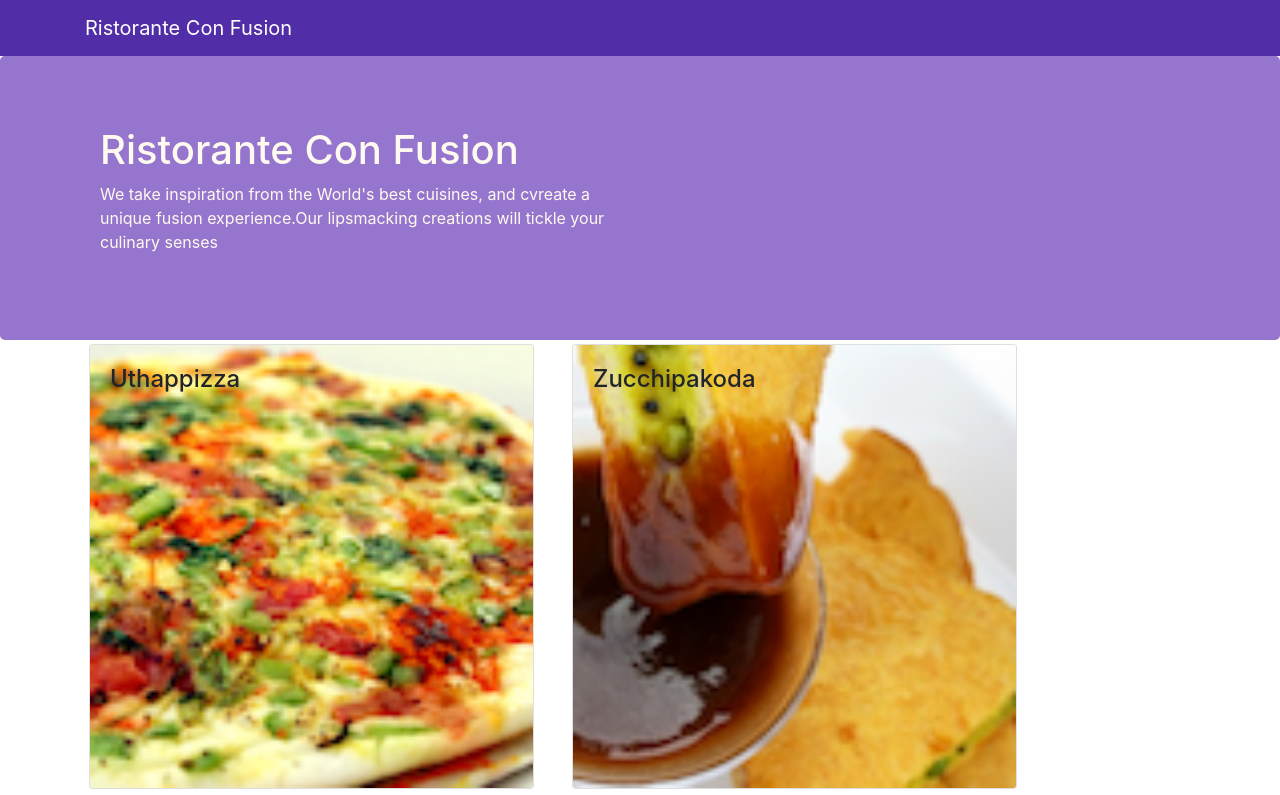
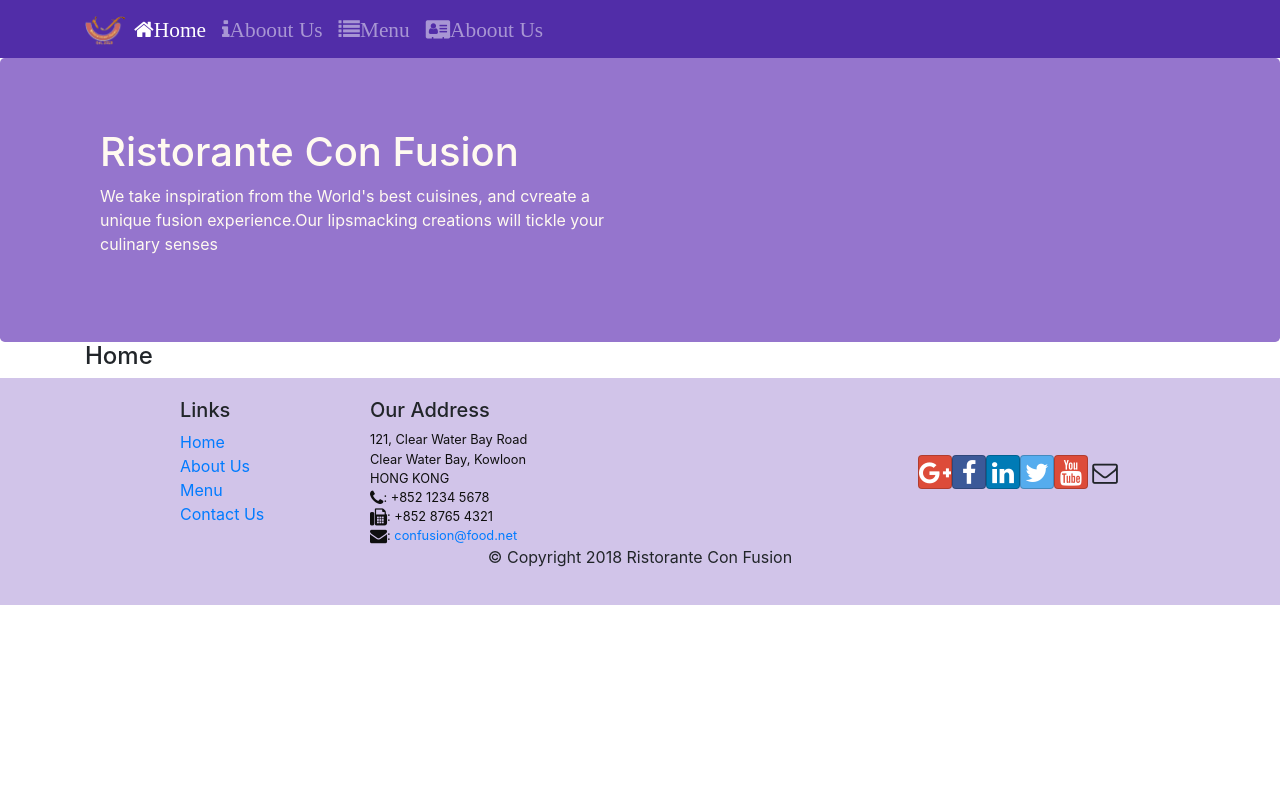
Before and after one commit to Hershal0-0/coursera_practice, a React (Create React App) app in the folder application/: page /home in a window 1280 px wide. Shown: the top 795 px of the page. Built offline with nearby package versions, Linux system fonts and the light colour scheme.

Commit message:
React Router

```diff
--- a/application/package.json
+++ b/application/package.json
@@ -12,6 +12,7 @@
     "react": "^16.13.1",
     "react-dom": "^16.13.1",
     "react-popper": "^2.2.3",
+    "react-router-dom": "^5.2.0",
     "react-scripts": "3.4.3",
     "reactstrap": "^8.5.1"
   },
--- a/application/src/App.js
+++ b/application/src/App.js
@@ -1,5 +1,5 @@
 import React,{Component} from 'react';
-
+import {BrowserRouter} from 'react-router-dom'
 import './App.css';
 import Main from "./components/MainComponent"
 
@@ -8,9 +8,11 @@
   render()
   {
     return(
+    <BrowserRouter>
     <div>
       <Main />
     </div>
+    </BrowserRouter>
     );
   }
 }
--- a/application/src/components/FooterComponent.js
+++ b/application/src/components/FooterComponent.js
@@ -1,5 +1,5 @@
 import React,{Component} from 'react'
-
+import {Link} from 'react-router-dom'
 class Footer extends Component{
     render(){
         return(
@@ -9,10 +9,10 @@
                 <div className="col-4 offset-1 col-sm-2">
                     <h5>Links</h5>
                     <ul className="list-unstyled">
-                        <li><a href="#">Home</a></li>
-                        <li><a href="#">About</a></li>
-                        <li><a href="#">Menu</a></li>
-                        <li><a href="contactus.html">Contact</a></li>
+                        <li><Link to="/home">Home</Link> </li>
+                        <li><Link to="/aboutus">About Us</Link>  </li>
+                        <li><Link to="/menu">Menu</Link> </li>
+                        <li><Link to="/contactus" >Contact Us</Link></li>
                     </ul>
                 </div>
                 <div className="col-7 col-sm-5">
--- a/application/src/components/HeaderComponent.js
+++ b/application/src/components/HeaderComponent.js
@@ -1,14 +1,56 @@
 import React,{Component} from 'react'
-import  {Navbar,NavbarBrand,Jumbotron} from 'reactstrap';
+import  {Navbar,NavbarBrand,Nav,NavbarToggler,Collapse,NavItem,Jumbotron} from 'reactstrap';
+import {NavLink} from 'react-router-dom'
 class Header extends Component {
+    constructor(props){
+        super(props)
+        this.state={
+            isNavOpen:false,
+        }
+        this.toggleNav=this.toggleNav.bind(this)
+    }
+    toggleNav()
+    {
+        this.setState({
+            isNavOpen:!this.state.isNavOpen
+        })
+    }
 
     render(){
         return(
             // <></> is equivalent to React.Fragment
             <>
-            <Navbar dark >
+            <Navbar dark expand="md">
                 <div className="container">
-                <NavbarBrand href="/">Ristorante Con Fusion</NavbarBrand>
+                <NavbarToggler onClick={this.toggleNav} />
+                <NavbarBrand className="mr-auto" href="/">
+                    <img src="assets/images/logo.png" height="30" width="41"
+                    alt="Ristorante Con Fusion" />
+                </NavbarBrand>
+                <Collapse isOpen={this.state.isNavOpen} navbar>
+                    <Nav navbar>
+                        <NavItem>
+                            <NavLink className="nav-link" to="/home">
+                                <span className="fa fa-home fa-lg">Home</span>
+                            </NavLink>
+                        </NavItem>
+                        <NavItem>
+                            <NavLink className="nav-link" to="/aboutus">
+                                <span className="fa fa-info fa-lg">Aboout Us</span>
+                            </NavLink>
+                        </NavItem>
+                        <NavItem>
+                            <NavLink className="nav-link" to="/menu">
+                                <span className="fa fa-list fa-lg">Menu</span>
+                            </NavLink>
+                        </NavItem>
+                        <NavItem>
+                            <NavLink className="nav-link" to="/contactus">
+                                <span className="fa fa-address-card fa-lg">Aboout Us</span>
+                            </NavLink>
+                        </NavItem>
+                    </Nav>
+                    </Collapse>
                 </div>
             </Navbar>
             <Jumbotron>
--- /dev/null
+++ b/application/src/components/HomeComponent.js
@@ -0,0 +1,11 @@
+import React from 'react'
+
+function Home(){
+    return(
+        <div className="container">
+            <h4>Home</h4>
+        </div>
+    )
+}
+
+export default Home
--- a/application/src/components/MainComponent.js
+++ b/application/src/components/MainComponent.js
@@ -1,36 +1,39 @@
 import React,{Component} from 'react';
 
-
+import Home from "./HomeComponent"
 import Menu from "./MenuComponent"
 import {DISHES} from '../shared/dishes'
 import DishDetail from './DishDetailComponent'
-import HeaderComponent from './HeaderComponent'
 import Header from './HeaderComponent';
 import Footer from './FooterComponent'
+import {Switch,Route,Redirect} from 'react-router-dom'
+
+
 class Main extends Component {
   constructor(props){
     super(props)
     this.state={
+
       dishes:DISHES,
-      selectedDish:null,
+
     }
   }
-  onDishSelect(dishId){
-    this.setState({
-        selectedDish:dishId
-    })
-    }
+
   render()
   {
+    const HomePage=()=>{
+      return(
+        <Home />
+      )
+    }
     return(
     <div>
       <Header />
-      <Menu dishes={this.state.dishes}
-      onClick={(dishId)=>this.onDishSelect(dishId)}
-      />
-      <div className="container">
-      <DishDetail dish={this.state.dishes.filter((dish)=>dish.id===this.state.selectedDish)[0]} />
-      </div>
+      <Switch>
+        <Route path="/home" component={HomePage} />
+        <Route exact path='/menu' component={()=><Menu dishes={this.state.dishes} />} />
+        <Redirect to="/home" />
+      </Switch>
       <Footer />
     </div>
     );
```
Also changed, not shown: 1 other file (tests, documents, lock files or other folders).
